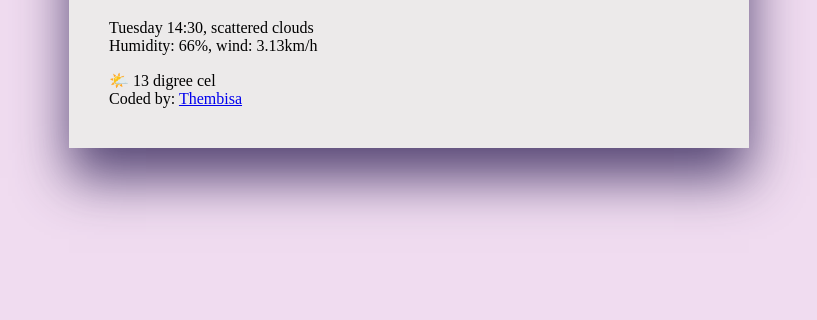
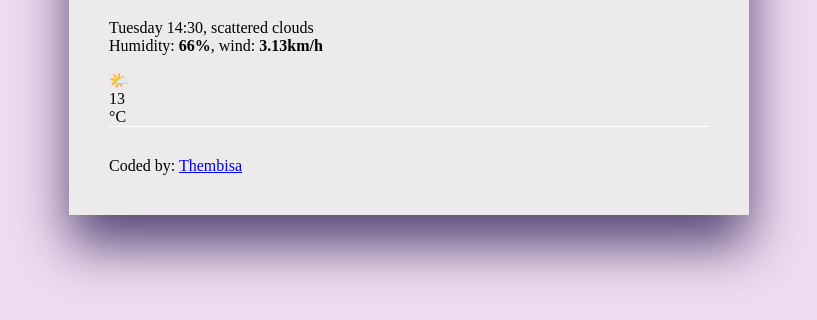
Before and after one commit to ThembiTech/weather-application, a plain HTML site: page index.html in a window 1280 px wide. Shown: the part 190-510 px from the top of the page, without its empty margins (231-1048 px from the left). Drawn offline with Linux system fonts and the light colour scheme.

Commit message:
Updated html and css files

```diff
--- a/index.html
+++ b/index.html
@@ -16,17 +16,22 @@
         </form>
     </header>
     <main>
+        <div class="weather-app-data">
         <div>
-            <h1> Cape Town</h1>
-            <p>
+            <h1 class="weather-city"> Cape Town</h1>
+            <p class="weather-details">
                 Tuesday 14:30, scattered clouds
                 <br />
-                Humidity: 66%, wind: 3.13km/h
+                Humidity: <strong>66%</strong>, wind: <strong>3.13km/h</strong>
             </p>
 
         </div>
-        <div>
-            🌤️ 13 digree cel
+        <div class="weather-temp">
+            <div class="weather-app-icon">🌤️</div>
+            <div class="temp-value">13</div>
+            <div class="weather-app-unit">°C</div>
+
+        </div>
         </div>
     </main>
 
--- a/src/index.css
+++ b/src/index.css
@@ -28,3 +28,8 @@ body {
 .search-form-button:hover {
   background-color: white;
 }
+
+footer {
+  border-top: 1px solid white;
+  padding: 30px 0 0 0;
+}
```
